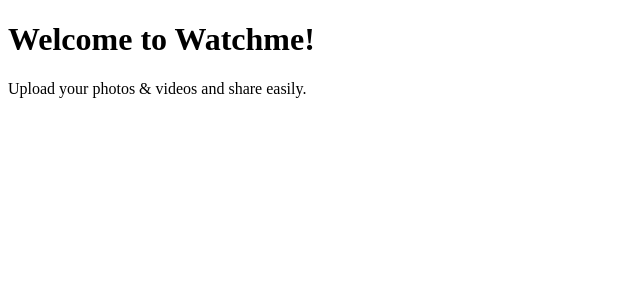
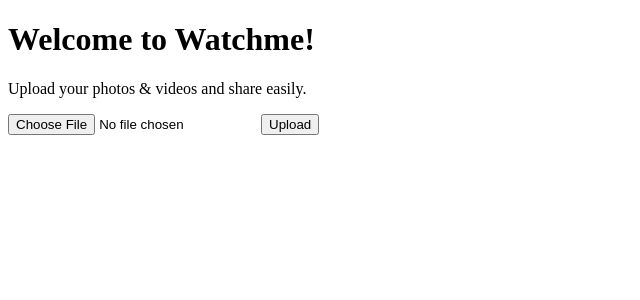
Before and after one commit to watchmeentertainment/Watchme, a Next.js app: page / in a window 1280 px wide. Shown: the top 300 px of the page, without its empty margins (0-640 px from the left). Built offline with nearby package versions, Linux system fonts and the light colour scheme.

Commit message:
Update page.jsx

```diff
--- a/app/page.jsx
+++ b/app/page.jsx
@@ -1,9 +1,11 @@
-import WatchmeMockup from '../components/WatchmeMockup'
+import WatchmeMockup from "../components/WatchmeMockup";
+import FileUpload from "../components/FileUpload";
 
 export default function Home() {
   return (
-    <div className="min-h-screen flex items-center justify-center bg-gray-100">
+    <div className="min-h-screen flex flex-col items-center justify-center bg-gray-100 gap-8">
       <WatchmeMockup />
+      <FileUpload />
     </div>
-  )
+  );
 }
```
